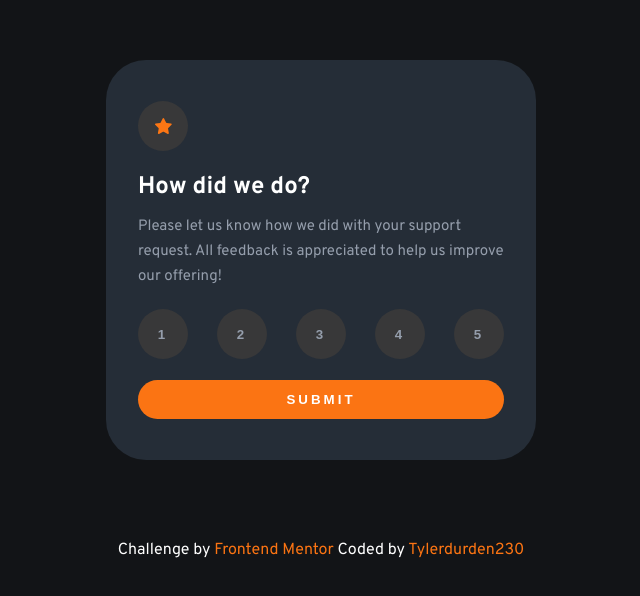
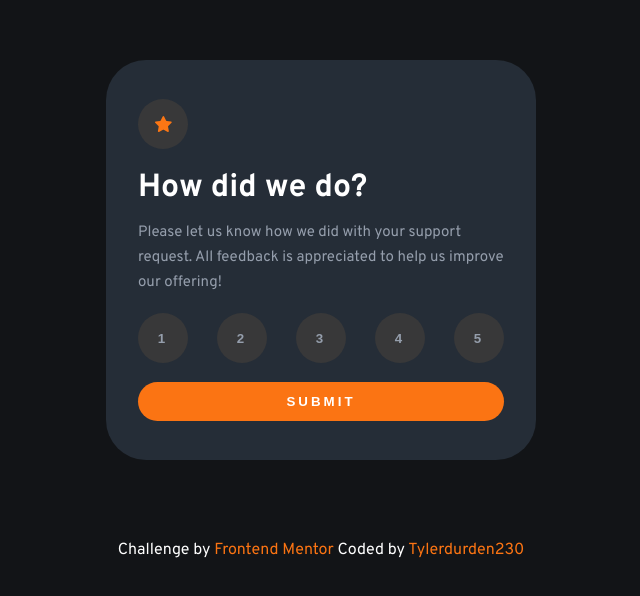
Before and after one commit to TylerDurden230/interactive-rating-component, a plain HTML site: page index.html in a window 1280 px wide. Shown: the part 130-726 px from the top of the page, without its empty margins (319-959 px from the left). Drawn offline with Linux system fonts and the light colour scheme.

Commit message:
Update index.html

```diff
--- a/index.html
+++ b/index.html
@@ -16,7 +16,7 @@
       <img src="./images/icon-star.svg" alt="star">
     </div>
     <div>
-      <h2>How did we do?</h2>
+      <h1>How did we do?</h1>
       <p>Please let us know how we did with your support request. All feedback is appreciated
         to help us improve our offering!</p>
     </div>
```
